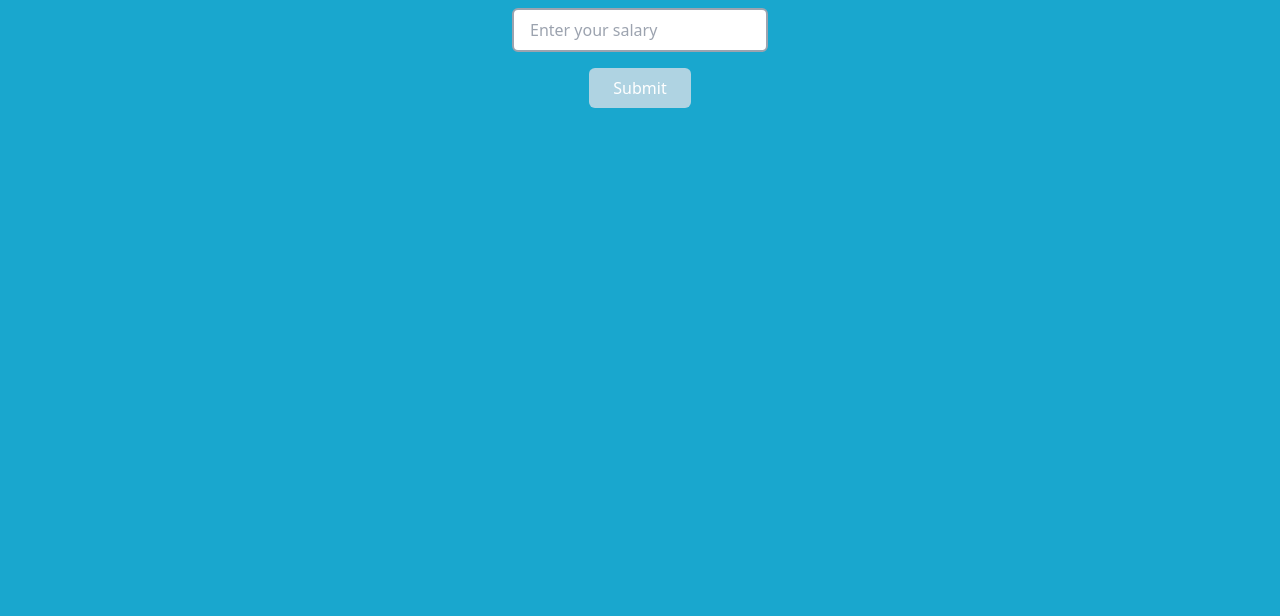
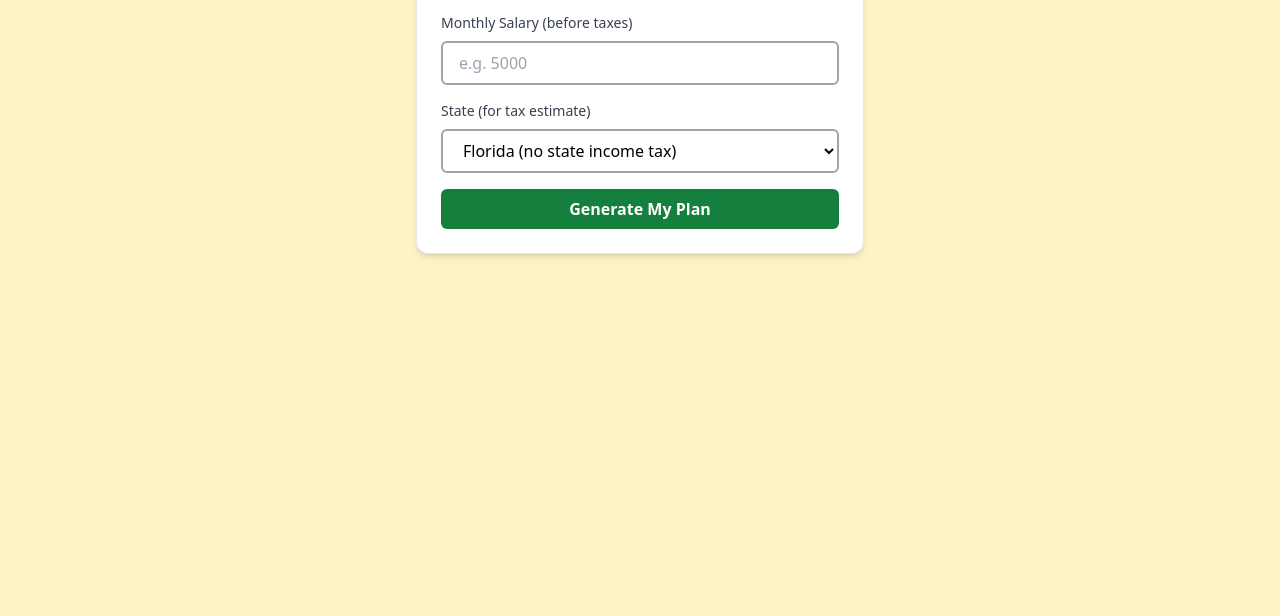
Before and after one commit to Suheylaersen/OneEthos-KH-Challange, a website: page templates/features/financial_planning.html in a window 1280 px wide. Shown: the part 184-800 px from the top of the page. Drawn offline with nearby package versions, Linux system fonts and the light colour scheme.

Commit message:
Update financial_planning.html

```diff
--- a/templates/features/financial_planning.html
+++ b/templates/features/financial_planning.html
@@ -3,49 +3,88 @@
 <head>
     <meta charset="UTF-8">
     <meta name="viewport" content="width=device-width, initial-scale=1.0">
-    <title>Financial Planner</title>
+    <title>Your Plan</title>
+
     <script src="https://cdn.tailwindcss.com"></script>
     <script>
-        // Extend Tailwind with a custom color
-        tailwind.config = {
-            theme: {
-                extend: {
-                    colors: {
-                        newblack: '#272424', // forest green
-                        lightblue: '#AFD3E2', // light blue
-                        mediumblue: '#19A7CE', // medium blue
-                        darkblue: '#146C94', // dark blue
-                        shadowlightblue: '#75958D', // shaded light blue
-                    }
+    tailwind.config = {
+        theme: {
+            extend: {
+                colors: {
+                    forest: '#228B22',
                 }
             }
         }
+    }
     </script>
 </head>
-<body class="min-h-screen bg-mediumblue text-newblack">
-
-    <!-- Flex container for top and main sections -->
+<body class="min-h-screen bg-amber-100 text-black">
     <div class="flex flex-col min-h-screen">
 
-        <!-- Top section -->
-        <header class="bg-darkblue py-6 px-6">
-            <h1 class="text-medium font-bold text-white">Financial Planner</h1>
+        <header class="bg-forest py-6 px-6">
+            <h1 class="text-xl font-bold text-white">Financial Planner</h1>
         </header>
-    <!-- Main Section -->
-        <main class="flex-grow flex flex-col items-center px-6 py-12 space-y-8">
-            <h2 class="text-4xl font-bold text-center">Provide your salary and see how we can help you!</h2>
-            <div class="flex flex-col items-center space-y-4">
-                <input id="salaryInput" type="number" placeholder="Enter your salary"
-                    class="border-2 border-gray-400 rounded-md px-4 py-2 w-64 focus:outline-none focus:ring-2 focus:ring-lightblue">
-                <button id="submitBtn"
-                        class="bg-lightblue text-white px-6 py-2 rounded-md hover:bg-shadowlightblue transition">
-                Submit
+
+        <main class="flex-grow flex flex-col items-center px-6 py-12 space-y-8 w-full">
+            <div class="bg-white rounded-xl shadow-md border border-gray-200 p-6 w-full max-w-md space-y-4">
+                <h2 class="text-2xl font-bold text-center text-black">Get Your Financial Plan</h2>
+
+                <div class="flex flex-col space-y-2">
+                    <label class="text-sm font-medium text-gray-700">
+                        Monthly Salary (before taxes)
+                    </label>
+                    <input
+                        id="salaryInput"
+                        type="number"
+                        min="0"
+                        class="border-2 border-gray-400 rounded-md px-4 py-2 w-full focus:outline-none focus:ring-2 focus:ring-green-600"
+                        placeholder="e.g. 5000"
+                    >
+                </div>
+
+                <div class="flex flex-col space-y-2">
+                    <label class="text-sm font-medium text-gray-700">
+                        State (for tax estimate)
+                    </label>
+                    <select
+                        id="stateInput"
+                        class="border-2 border-gray-400 rounded-md px-4 py-2 w-full focus:outline-none focus:ring-2 focus:ring-green-600 bg-white"
+                    >
+                        <option value="FL">Florida (no state income tax)</option>
+                        <option value="TX">Texas (no state income tax)</option>
+                        <option value="CA">California</option>
+                        <option value="NY">New York</option>
+                        <option value="GA">Georgia</option>
+                        <option value="CO">Colorado</option>
+                        <option value="IL">Illinois</option>
+                        <option value="PA">Pennsylvania</option>
+                        <option value="WA">Washington (no state income tax)</option>
+                        <option value="NC">North Carolina</option>
+                        <option value="NJ">New Jersey</option>
+                        <option value="MA">Massachusetts</option>
+                        <option value="HI">Hawaii</option>
+                        <option value="OH">Ohio</option>
+                        <option value="MI">Michigan</option>
+                        <option value="TN">Tennessee (no state income tax)</option>
+                        <option value="AZ">Arizona</option>
+                        <option value="OR">Oregon</option>
+                        <option value="VA">Virginia</option>
+                        <option value="WI">Wisconsin</option>
+                    </select>
+                </div>
+
+                <button
+                    id="submitBtn"
+                    class="bg-green-700 text-white px-6 py-2 w-full rounded-md hover:bg-green-800 transition font-semibold"
+                >
+                    Generate My Plan
                 </button>
-            <!-- Cards Container -->
-            <div id="cardsContainer" class="grid grid-cols-1 md:grid-cols-3 gap-6 mt-8 w-full max-w-4xl"></div>
+            </div>
+
+            <div id="cardsContainer" class="grid grid-cols-1 lg:grid-cols-3 gap-6 w-full max-w-6xl"></div>
         </main>
-        </div>
     </div>
-        <script src="../../static/scripts.js"></script>
+
+    <script src="{{ url_for('static', filename='planner.js') }}"></script>
 </body>
 </html>
```
